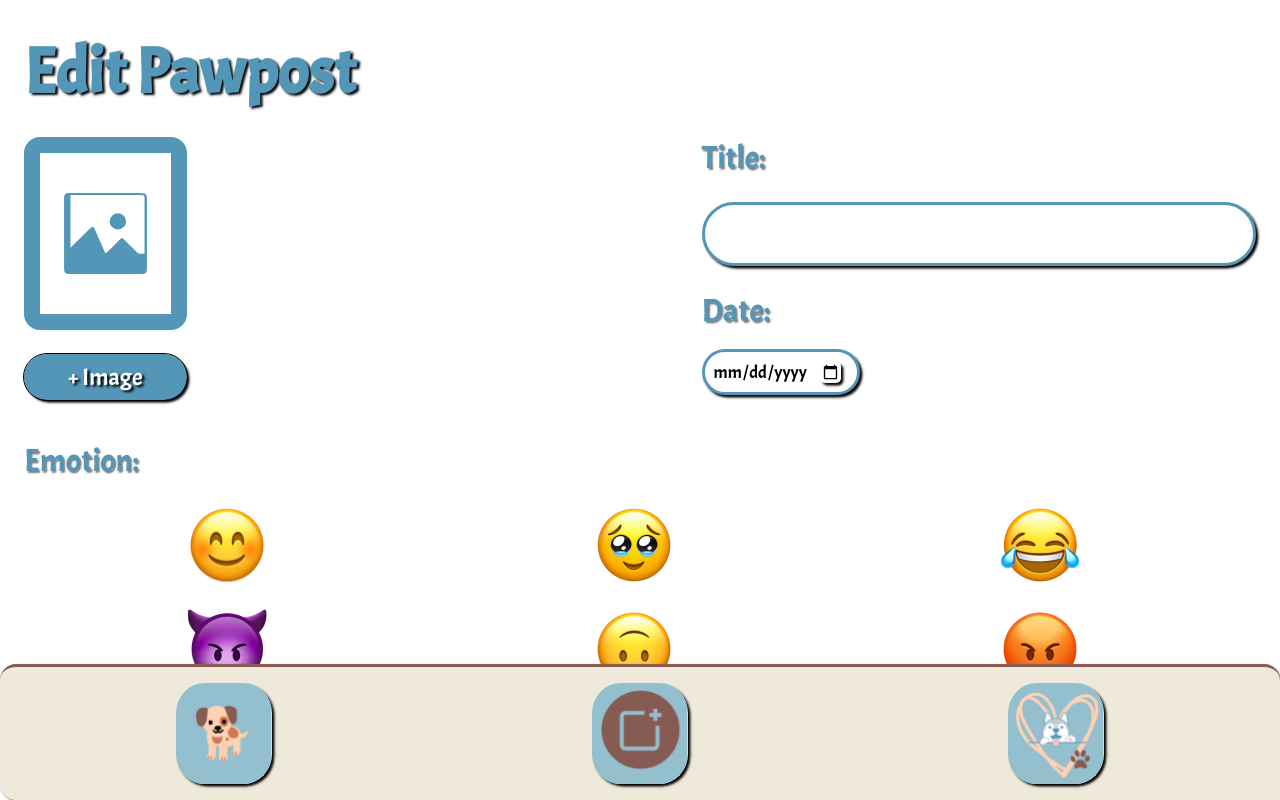
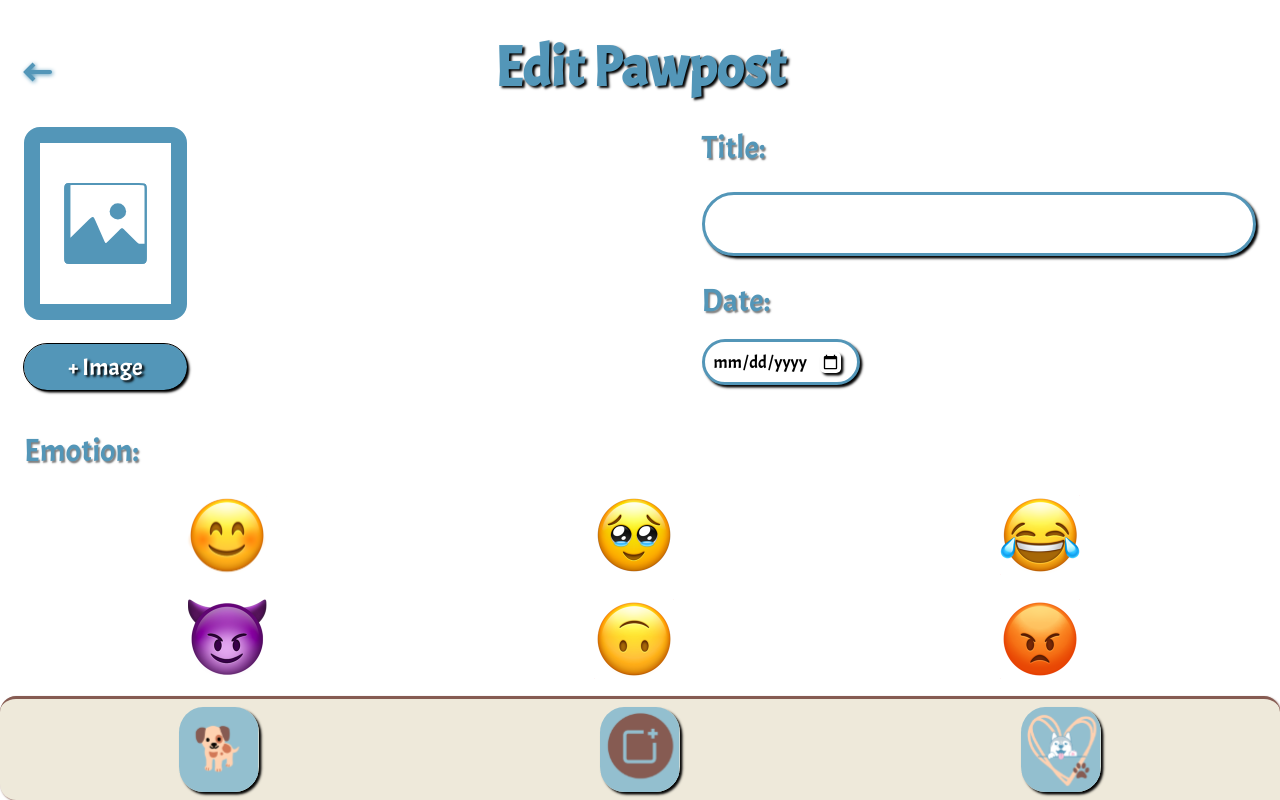
Before and after one commit to alejo2198/paw-prints-frontend, a React (Create React App) app: page /pawpost/1/edit in a window 1280 px wide. Shown: the top 800 px of the page. Built offline with nearby package versions, Linux system fonts and the light colour scheme.

Commit message:
link all pages to their rightful destinations

```diff
--- a/src/components/NavBar/NavBar.scss
+++ b/src/components/NavBar/NavBar.scss
@@ -5,7 +5,7 @@
     position: fixed;
     bottom:0;
     left: 0;
-    padding:1rem;
+    padding:.5rem;
     width: 100vw;
     background-color: $nav-bar-color;
     border-top: .2rem solid $dark-brown;
@@ -27,7 +27,7 @@
         background-color: $main-blue;
     }
     &__icon{
-        width: 6rem;
+        width: 5rem;
     }
 
 }
--- a/src/pages/BondPage/BondPage.scss
+++ b/src/pages/BondPage/BondPage.scss
@@ -8,7 +8,7 @@
     align-items: flex-start;
     min-height:100vh;
     padding: 2rem 1.5rem;
-    margin-bottom: 8rem;
+    margin-bottom: 6rem;
 
     &__heading{
         font-size: 4rem;
--- a/src/pages/CRUDPawPostPage/CRUDPawPostPage.js
+++ b/src/pages/CRUDPawPostPage/CRUDPawPostPage.js
@@ -10,7 +10,10 @@ import NaughtyEmoticon from '../../assets/icons/emoticons/naughty.svg'
 import WholesomeEmoticon from '../../assets/icons/emoticons/wholesome.svg'
 import Placeholder from '../../assets/icons/image-placeholder.svg'
 
-import './CRUDPawPostPage.scss'
+import Return from '../../assets/icons/return.svg'
+
+import './CRUDPawPostPage.scss';
+import { Link } from 'react-router-dom';
 
 
 
@@ -18,16 +21,21 @@ const CRUDPawPostPage = ({type}) => {
     window.scrollTo(0, 0);
 
     let title = '';
+    let linkDisplay='';
+
     if (type ==='create'){
         title = 'New Pawpost'
+        linkDisplay='none'
     } else if (type ==='edit'){
         title = 'Edit Pawpost'
+        linkDisplay='crud-pawpost__return-link'
     }
 
 
     return (
         <>
         <section className="crud-pawpost">
+            <Link className={linkDisplay} to="/pawpost/1"><img src={Return} alt="" className="crud-pawpost__return-icon" /></Link>
             <h1 className="crud-pawpost__title">{title}</h1>
             <form className="crud-pawpost__form">
                 <div className="crud-pawpost__form-section">
--- a/src/pages/CRUDPawPostPage/CRUDPawPostPage.scss
+++ b/src/pages/CRUDPawPostPage/CRUDPawPostPage.scss
@@ -5,14 +5,15 @@
     min-height:100vh;
     @include flexColumn;
     padding: 2rem 1.5rem;
-    margin-bottom: 9rem;
+    margin-bottom: 7rem;
+    position: relative;
 
     &__title{
-        font-size: 4rem;
+        font-size: 3.5rem;
         color: $dark-blue;
         @include applyTextShadow;
         margin-bottom: 1.5rem;
-        align-self: flex-start;
+        //align-self: flex-start;
     }
     &__form{
         width: 100%;
@@ -97,8 +98,16 @@
         margin-bottom: 1.5rem;
     }
     &__emoticon{
-
-
+        width:5rem;
+    }
+    &__return-icon{
+        width:3rem;
+        filter: drop-shadow(1px 1px 2px $dark-blue);
+    }
+    &__return-link{
+        position: absolute;
+        left:1rem;
+        top:3rem;
     }
 }
 
@@ -107,6 +116,9 @@
     display: flex;
     justify-content: flex-end;
 
+}
+.none{
+    display: none;
 }
 
 ::-webkit-calendar-picker-indicator{
--- a/src/pages/DogDetailsPage/DogDetailsPage.js
+++ b/src/pages/DogDetailsPage/DogDetailsPage.js
@@ -2,10 +2,16 @@
 import Button from '../../components/Button/Button'
 import './DogDetailsPage.scss'
 import{useEffect, useState} from 'react'
+import {useNavigate} from 'react-router-dom'
 
 const DogDetailsPage = () => {
     const[imageFile,setImageFile] = useState(null);
     const[preview,setPreview] = useState(null);
+    const navigate=useNavigate()
+    function handleSubmit(event){
+        event.preventDefault();
+        navigate("/profile/1")
+    }
 
     function updateImage(event){
        if (event.target.files){
@@ -26,7 +32,7 @@ const DogDetailsPage = () => {
     return (
         <section className="dog-details">
             <h1 className='dog-details__title'>Doggie Details</h1>
-            <form  className="dog-details__form">
+            <form  className="dog-details__form" onSubmit={handleSubmit}>
                 <div className="image-container">
                      <img src={preview} alt="" className="dog-details__preview"/>
                 </div>
--- a/src/pages/PawPostPage/PawPostPage.js
+++ b/src/pages/PawPostPage/PawPostPage.js
@@ -13,6 +13,8 @@ import WholesomeEmoticon from '../../assets/icons/emoticons/wholesome.svg'
 import Birthday from '../../assets/images/birthday.png'
 import NavBar from '../../components/NavBar/NavBar';
 
+import { Link } from 'react-router-dom';
+
 const PawPostPage = () => {
     window.scrollTo(0, 0);
     return (
@@ -23,7 +25,7 @@ const PawPostPage = () => {
             <div className="paw-post__information">
                 <p className="paw-post__date">22/05/2019</p>
                 <div className="paw-post__icon-container">
-                    <button className="paw-post__icon"><img src={Edit} alt="edit icon" /></button>
+                    <Link to="/pawpost/1/edit" className="paw-post__icon"><img src={Edit} alt="edit icon" /></Link>
                     <button className="paw-post__icon"><img src={Delete} alt="delete icon" /></button>
                 </div>
             </div>
--- a/src/pages/PawPostPage/PawPostPage.scss
+++ b/src/pages/PawPostPage/PawPostPage.scss
@@ -7,7 +7,7 @@
     align-items: flex-start;
     min-height:100vh;
     padding: 2rem 1.5rem;
-    margin-bottom: 8rem;
+    margin-bottom: 7rem;
 
     &__heading{
         font-size: 4rem;
--- a/src/pages/ProfilePage/ProfilePage.js
+++ b/src/pages/ProfilePage/ProfilePage.js
@@ -11,6 +11,8 @@ import CloseUp from '../../assets/images/close-up.png';
 import Birthday from '../../assets/images/birthday.png';
 import Vacation from '../../assets/images/vacation.png';
 import NavBar from '../../components/NavBar/NavBar';
+
+import {Link} from 'react-router-dom'
 
 const ProfilePage = () => {
     window.scrollTo(0, 0);
@@ -52,10 +54,9 @@ const ProfilePage = () => {
             <h2 className="profile__category">PawPosts:</h2>
 
             <div className="profile__pawpost-container">
-                <PawPostThumbnail pawpost={pawpost}/>
-                <PawPostThumbnail pawpost={pawpost2}/>
-                <PawPostThumbnail pawpost={pawpost1}/>
-
+                <Link to="/pawpost/1" ><PawPostThumbnail pawpost={pawpost}/></Link>
+                <Link to="/pawpost/1" ><PawPostThumbnail pawpost={pawpost2}/></Link>
+                <Link to="/pawpost/1" ><PawPostThumbnail pawpost={pawpost1}/></Link>
             </div>
 
         </section>
--- a/src/pages/ProfilePage/ProfilePage.scss
+++ b/src/pages/ProfilePage/ProfilePage.scss
@@ -6,7 +6,7 @@
     padding: 2rem 1.5rem;
     display: flex;
     flex-direction: column;
-    margin-bottom: 9rem;
+    margin-bottom: 7rem;
 
     &__heading{
         font-size: 4rem;
--- a/src/pages/RegistrationPage/RegistrationPage.js
+++ b/src/pages/RegistrationPage/RegistrationPage.js
@@ -1,9 +1,21 @@
 import './RegistrationPage.scss'
 import Puppy from '../../assets/icons/puppy.svg'
 import Button from '../../components/Button/Button'
+import {Link, useNavigate} from 'react-router-dom'
 
 
 const RegistrationPage = ({type}) => {
+    const navigate = useNavigate()
+
+    function handleSignup(event){
+        event.preventDefault();
+        if(type==="Login"){
+            navigate("/profile/1")
+        } else if (type ==="Sign up"){
+            navigate("/dog-details")
+        }
+
+    }
 
     let isSignup = false;
     if (type === "Sign up"){
@@ -13,12 +25,12 @@ const RegistrationPage = ({type}) => {
         <section className="registration">
             <h1 className="registration__title">PawPrints</h1>
             <img className="registration__image" src={Puppy} alt="puppy login image" />
-            <form className="registration__form">
+            <form className="registration__form" onSubmit={handleSignup}>
                 <input className="registration__input" type="text" placeholder="Username"/>
                 <input className="registration__input" type="password" placeholder="Password"/>
-                <Button type={type}/>
+                <Button type={type} />
             </form>
-            <button className={isSignup?"hide" :"signup-button"}>Sign up</button>
+            <Link to="/signup"className={isSignup?"hide" :"signup-button"}>Sign up</Link>
         </section>
     );
 };
--- a/src/pages/RegistrationPage/RegistrationPage.scss
+++ b/src/pages/RegistrationPage/RegistrationPage.scss
@@ -57,6 +57,7 @@
     outline:none;
     border:none;
     background-color: $main-blue;
+    text-decoration: none;
 
     @include styleRegistrationInput;
     text-shadow: .2rem .2rem .2rem black;
```
Also changed, not shown: src/assets/icons/return.svg (added).
